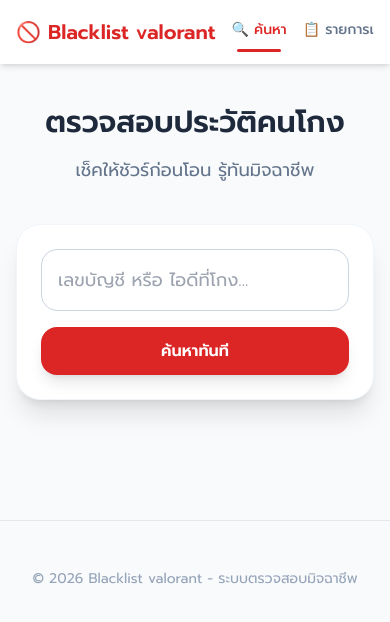
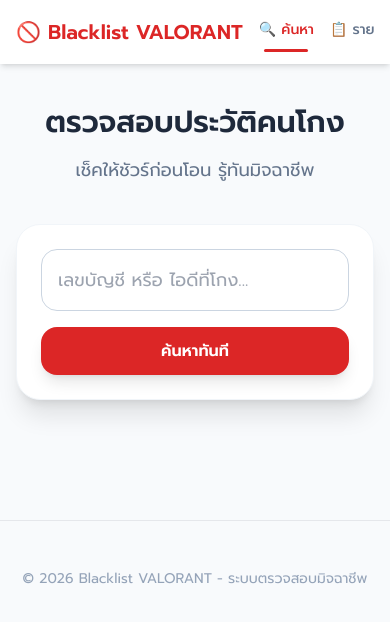
Before and after one commit to Chok11268/blacklist-center, a plain HTML site: page index.html in a window 390 px wide. Drawn offline with nearby package versions, Linux system fonts and the light colour scheme.

Commit message:
Final rename to Blacklist VALORANT and system ready

```diff
--- a/backend/package.json
+++ b/backend/package.json
@@ -1,7 +1,7 @@
 {
   "name": "blacklist-valorant",
   "version": "1.0.0",
-  "description": "Blacklist valorant Backend API with MongoDB",
+  "description": "Blacklist VALORANT Backend API with MongoDB",
   "main": "server.js",
   "scripts": {
     "start": "node server.js",
--- a/backend/server.js
+++ b/backend/server.js
@@ -26,7 +26,7 @@ app.use('/api/appeal', appealRoutes);
 
 // Health Check
 app.get('/api', (req, res) => {
-    res.json({ message: '🚀 Blacklist valorant API is running!', status: 'ok' });
+    res.json({ message: '🚀 Blacklist VALORANT API is running!', status: 'ok' });
 });
 
 // --- Connect MongoDB & Start Server ---
--- a/index.html
+++ b/index.html
@@ -4,7 +4,7 @@
 <head>
     <meta charset="UTF-8">
     <meta name="viewport" content="width=device-width, initial-scale=1.0">
-    <title>Blacklist valorant - ระบบตรวจสอบบัญชีดำ</title>
+    <title>Blacklist VALORANT - ระบบตรวจสอบบัญชีดำ</title>
 
     <!-- Tailwind CSS (CDN) -->
     <script src="https://cdn.tailwindcss.com"></script>
@@ -24,7 +24,7 @@
             <div class="flex justify-between items-center h-16">
                 <!-- โลโก้ -->
                 <div class="flex-shrink-0 cursor-pointer mr-4" onclick="window.showPage('searchPage')">
-                    <span class="font-bold text-xl md:text-2xl text-red-600">🚫 Blacklist valorant</span>
+                    <span class="font-bold text-xl md:text-2xl text-red-600">🚫 Blacklist VALORANT</span>
                 </div>
 
                 <!-- ปุ่มเมนู -->
@@ -290,7 +290,7 @@
     <div id="globalAlert" class="global-alert"></div>
 
     <footer class="text-center py-12 text-slate-400 text-sm border-t mt-20">
-        <p>© 2026 Blacklist valorant - ระบบตรวจสอบมิจฉาชีพ</p>
+        <p>© 2026 Blacklist VALORANT - ระบบตรวจสอบมิจฉาชีพ</p>
     </footer>
 
     <!-- เชื่อมต่อไฟล์ JS -->
--- a/styles.css
+++ b/styles.css
@@ -1,5 +1,5 @@
 /* -------------------------------------------------------------------------
-   CSS ของ Blacklist valorant - ตกแต่ง UI
+   CSS ของ Blacklist VALORANT - ตกแต่ง UI
    ------------------------------------------------------------------------- */
 
 body {
```
